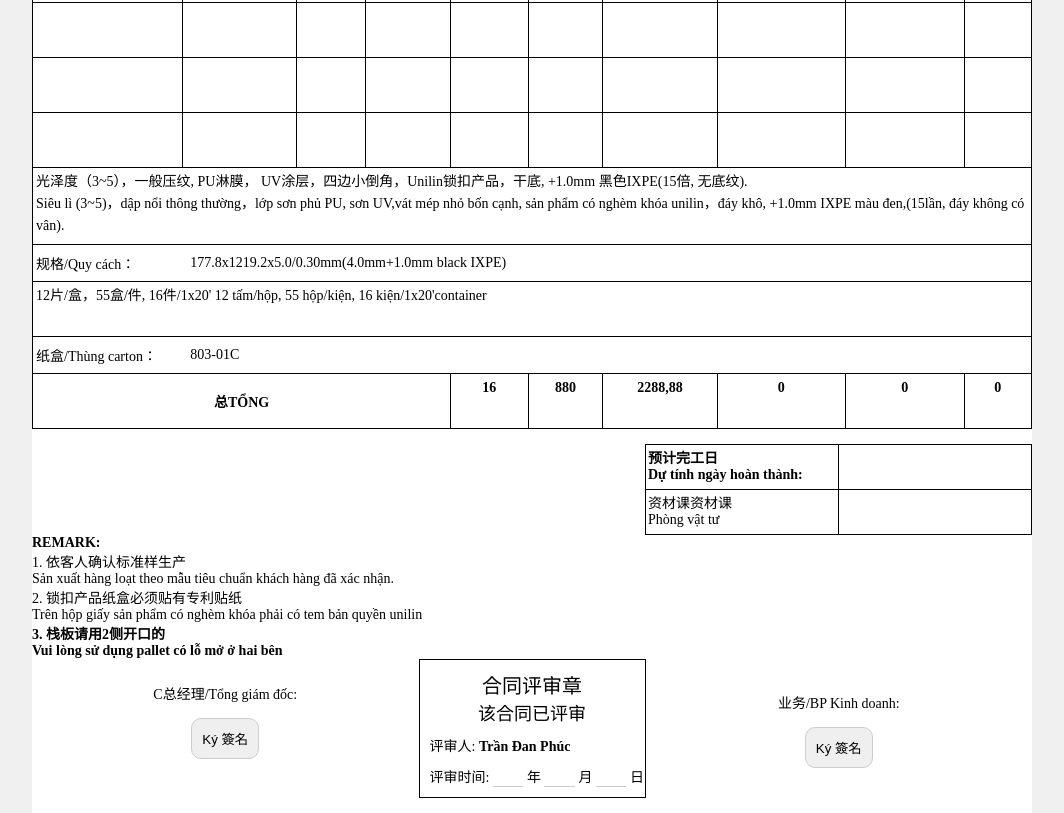
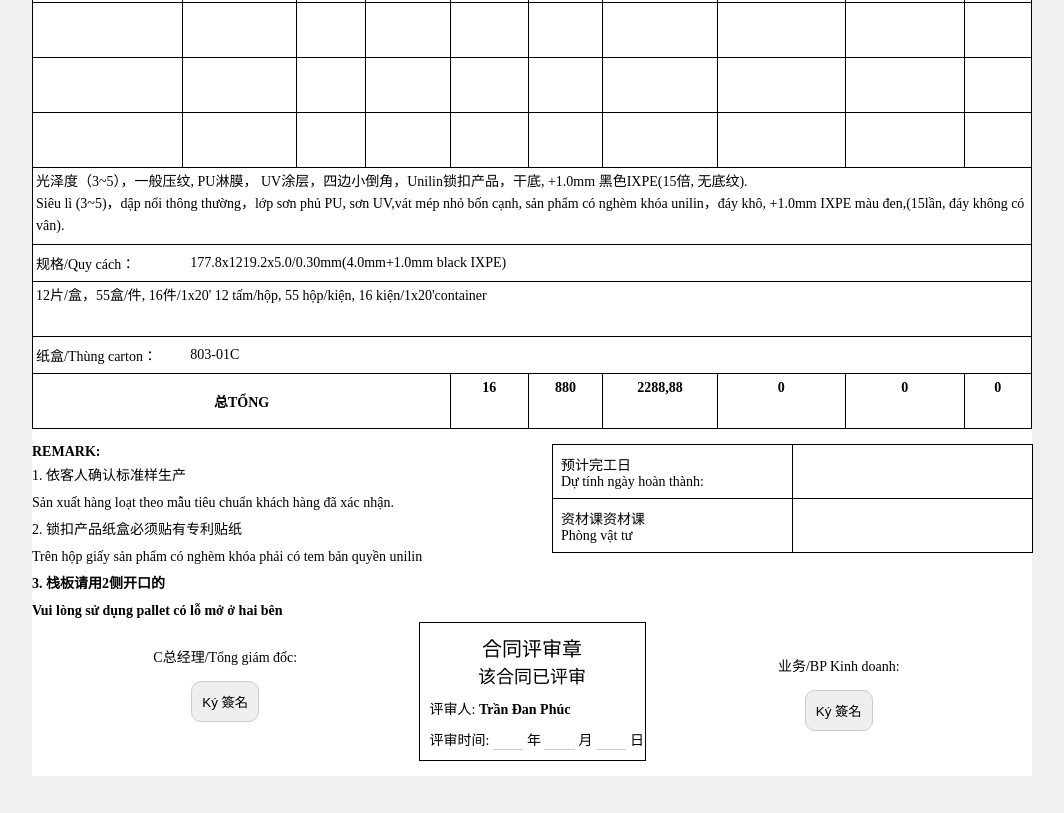
Before and after one commit to heyimphuong/ausda_html, a plain HTML site: page quytrinhdonhang/don_hang.html in a window 1280 px wide. Shown: the part 624-1437 px from the top of the page, without its empty margins (108-1172 px from the left). After the commit the page ends 1400 px from the top, so only its background shows below. Drawn offline with Linux system fonts and the light colour scheme.

Commit message:
sửa lại form don_hang

```diff
--- a/assets/scss/print.scss
+++ b/assets/scss/print.scss
@@ -494,29 +494,6 @@ table {
             white-space: nowrap;
         }
     }
-
-    &.custom-table {
-        margin-top: 15px;
-        margin-left: auto;
-        width: auto;
-        border-collapse: collapse;
-
-        td {
-            border: 1px solid black;
-            width: 50%;
-            /* Chia đôi 111px */
-            height: 40px;
-            text-align: left;
-            vertical-align: top;
-            padding: 2px;
-        }
-    }
-}
-
-.remark-text {
-    span {
-        display: block;
-    }
 }
 
 .signature-container {
@@ -591,6 +568,47 @@ table {
     display: flex;
     flex-direction: column;
     padding: 0 35px;
+}
+
+.table-container {
+    margin-top: 15px;
+    display: flex;
+    justify-content: space-between;
+    align-items: flex-start;
+    width: 100%;
+}
+
+.custom-table,
+.remark-text {
+    width: 48%;
+}
+
+.table {
+    display: table;
+    border-collapse: collapse;
+    width: 100%;
+}
+
+.row {
+    display: table-row;
+}
+
+.cell {
+    display: table-cell;
+    border: 1px solid black;
+    padding: 8px;
+    width: 50%;
+
+    span {
+        display: block;
+    }
+}
+
+.remark-text {
+    text-align: justify;
+    display: flex;
+    flex-direction: column;
+    gap: 5px;
 }
 
 /* Ẩn viền theo từng hướng */
--- a/quytrinhdonhang/don_hang.html
+++ b/quytrinhdonhang/don_hang.html
@@ -160,7 +160,8 @@
             <td><textarea class="input-field text-center bold" oninput="autoResize(this)"></textarea></td>
           </tr>
           <tr>
-            <td class="first-child"><textarea class="input-field text-center bold" oninput="autoResize(this)"></textarea></td>
+            <td class="first-child"><textarea class="input-field text-center bold"
+                oninput="autoResize(this)"></textarea></td>
             <td><textarea class="input-field text-center bold" oninput="autoResize(this)"></textarea></td>
             <td><textarea class="input-field text-center bold" oninput="autoResize(this)"></textarea></td>
             <td><textarea class="input-field text-center bold" oninput="autoResize(this)"></textarea></td>
@@ -172,7 +173,8 @@
             <td><textarea class="input-field text-center bold" oninput="autoResize(this)"></textarea></td>
           </tr>
           <tr>
-            <td class="first-child"><textarea class="input-field text-center bold" oninput="autoResize(this)"></textarea></td>
+            <td class="first-child"><textarea class="input-field text-center bold"
+                oninput="autoResize(this)"></textarea></td>
             <td><textarea class="input-field text-center bold" oninput="autoResize(this)"></textarea></td>
             <td><textarea class="input-field text-center bold" oninput="autoResize(this)"></textarea></td>
             <td><textarea class="input-field text-center bold" oninput="autoResize(this)"></textarea></td>
@@ -184,7 +186,8 @@
             <td><textarea class="input-field text-center bold" oninput="autoResize(this)"></textarea></td>
           </tr>
           <tr>
-            <td class="first-child"><textarea class="input-field text-center bold" oninput="autoResize(this)"></textarea></td>
+            <td class="first-child"><textarea class="input-field text-center bold"
+                oninput="autoResize(this)"></textarea></td>
             <td><textarea class="input-field text-center bold" oninput="autoResize(this)"></textarea></td>
             <td><textarea class="input-field text-center bold" oninput="autoResize(this)"></textarea></td>
             <td><textarea class="input-field text-center bold" oninput="autoResize(this)"></textarea></td>
@@ -196,7 +199,8 @@
             <td><textarea class="input-field text-center bold" oninput="autoResize(this)"></textarea></td>
           </tr>
           <tr>
-            <td class="first-child"><textarea class="input-field text-center bold" oninput="autoResize(this)"></textarea></td>
+            <td class="first-child"><textarea class="input-field text-center bold"
+                oninput="autoResize(this)"></textarea></td>
             <td><textarea class="input-field text-center bold" oninput="autoResize(this)"></textarea></td>
             <td><textarea class="input-field text-center bold" oninput="autoResize(this)"></textarea></td>
             <td><textarea class="input-field text-center bold" oninput="autoResize(this)"></textarea></td>
@@ -250,34 +254,38 @@ Siêu lì (3~5)，dập nổi thông thường，lớp sơn phủ PU, sơn UV,v
         </tfoot>
       </table>
     </div>
-    <table class="custom-table right-content">
-      <tr>
-        <td class="bold">
+    <div class="table-container">
+      <div class="remark-text">
+        <span class="bold">REMARK: </span>
+        <textarea class="input-field">1. 依客人确认标准样生产</textarea>
+        <textarea class="input-field">Sản xuất hàng loạt theo mẫu tiêu chuẩn khách hàng đã xác nhận.</textarea>
+        <textarea class="input-field">2. 锁扣产品纸盒必须贴有专利贴纸</textarea>
+        <textarea class="input-field">Trên hộp giấy sản phẩm có nghèm khóa phải có tem bản quyền unilin</textarea>
+        <textarea class="input-field bold">3. 栈板请用2侧开口的</textarea>
+        <textarea class="input-field bold">Vui lòng sử dụng pallet có lỗ mở ở hai bên</textarea>
+      </div>
+      <div class="custom-table">
+        <div class="table">
+          <div class="row">
+            <div class="cell">
               <span>预计完工日</span>
               <span>Dự tính ngày hoàn thành:</span>
-        </td>
-        <td class="bold">
+            </div>
+            <div class="cell">
               <input type="text" class="input-field" value="">
-        </td>
-      </tr>
-      <tr>
-        <td>
+            </div>
+          </div>
+          <div class="row">
+            <div class="cell">
               <span>资材课资材课</span>
               <span>Phòng vật tư</span>
-        </td>
-        <td>
+            </div>
+            <div class="cell">
               <input type="text" class="input-field" value="">
-        </td>
-      </tr>
-    </table>
-    <div class="remark-text">
-      <span class="bold">REMARK: </span>
-      <span>1. 依客人确认标准样生产</span>
-      <span>Sản xuất hàng loạt theo mẫu tiêu chuẩn khách hàng đã xác nhận.</span>
-      <span>2. 锁扣产品纸盒必须贴有专利贴纸</span>
-      <span>Trên hộp giấy sản phẩm có nghèm khóa phải có tem bản quyền unilin</span>
-      <span class="bold">3. 栈板请用2侧开口的</span>
-      <span class="bold">Vui lòng sử dụng pallet có lỗ mở ở hai bên</span>
+            </div>
+          </div>
+        </div>
+      </div>
     </div>
     <div class="signature-section">
       <div class="signature">
```
Also changed, not shown: assets/css/print.css, 1 other file. Lines whose indentation alone changed are shown as unchanged.
